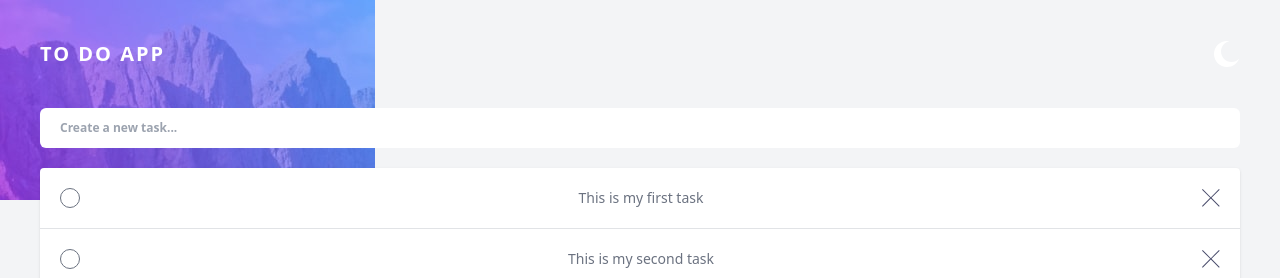
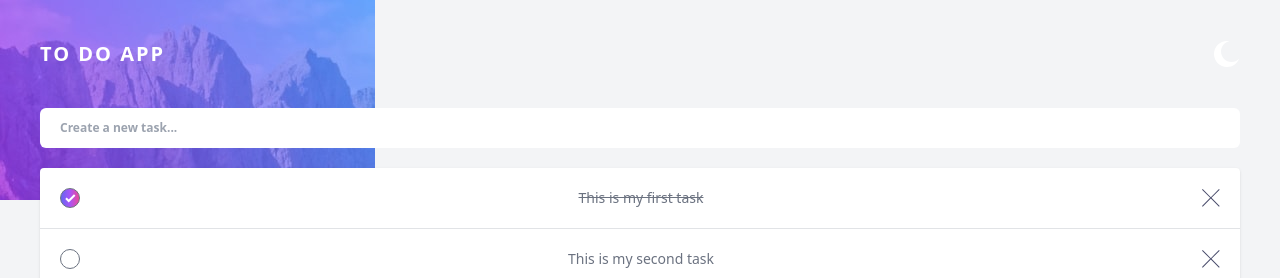
Before and after one commit to CandelaOlha/tailwind-react-to-do-app, a React (Vite) app: page / in a window 1280 px wide. Shown: the top 278 px of the page. Built offline with nearby package versions, Linux system fonts and the light colour scheme.

Commit message:
added logic to update task status

```diff
--- a/src/App.jsx
+++ b/src/App.jsx
@@ -23,10 +23,18 @@ const App = () => {
     setTasks([...tasks, newTask]);
   };
 
+  const updateTaskStatus = (id) => {
+    console.log("Update task status", id);
+  };
+
   return (
     <div className="bg-gray-100 bg-[url('./assets/bg-mobile-light.jpg')] bg-no-repeat h-screen">
       <Header />
-      <MainContainer tasks={tasks} addTask={addTask} />
+      <MainContainer
+        tasks={tasks}
+        addTask={addTask}
+        updateTaskStatus={updateTaskStatus}
+      />
       <TasksFilter />
       <Footer />
     </div>
--- a/src/components/MainContainer.jsx
+++ b/src/components/MainContainer.jsx
@@ -3,11 +3,11 @@ import TasksContainer from "./TasksContainer";
 import ClearTasks from "./ClearTasks";
 import PropTypes from "prop-types";
 
-const MainContainer = ({ tasks, addTask }) => {
+const MainContainer = ({ tasks, addTask, updateTaskStatus }) => {
   return (
     <main className="mx-10">
       <Form addTask={addTask} />
-      <TasksContainer tasks={tasks} />
+      <TasksContainer tasks={tasks} updateTaskStatus={updateTaskStatus} />
       <ClearTasks />
     </main>
   );
@@ -16,6 +16,7 @@ const MainContainer = ({ tasks, addTask }) => {
 MainContainer.propTypes = {
   tasks: PropTypes.array.isRequired,
   addTask: PropTypes.func.isRequired,
+  updateTaskStatus: PropTypes.func.isRequired,
 };
 
 export default MainContainer;
--- a/src/components/Task.jsx
+++ b/src/components/Task.jsx
@@ -2,13 +2,25 @@ import CrossIcon from "./icons/CrossIcon";
 import CheckIcon from "./icons/CheckIcon";
 import PropTypes from "prop-types";
 
-const Task = ({ task }) => {
+const Task = ({ task, updateTaskStatus }) => {
   return (
     <article className="flex justify-between p-5 border-b border-gray-500 border-opacity-20 border-solid">
-      <button className="flex justify-center items-center h-5 w-5 border border-gray-500 border-solid rounded-full">
-        <CheckIcon />
+      <button
+        onClick={() => updateTaskStatus(task.id)}
+        className={`flex justify-center items-center h-5 w-5 border border-gray-500 border-solid rounded-full ${
+          task.completed &&
+          "bg-gradient-to-r from-indigo-500 via-purple-500 to-pink-500"
+        }`}
+      >
+        {task.completed && <CheckIcon />}
       </button>
-      <p className="text-sm text-gray-500 font-medium">{task.description}</p>
+      <p
+        className={`text-sm text-gray-500 font-medium ${
+          task.completed && "line-through"
+        }`}
+      >
+        {task.description}
+      </p>
       <button>
         <CrossIcon />
       </button>
@@ -18,6 +30,7 @@ const Task = ({ task }) => {
 
 Task.propTypes = {
   task: PropTypes.object.isRequired,
+  updateTaskStatus: PropTypes.func.isRequired,
 };
 
 export default Task;
--- a/src/components/TasksContainer.jsx
+++ b/src/components/TasksContainer.jsx
@@ -1,11 +1,11 @@
 import Task from "./Task";
 import PropTypes from "prop-types";
 
-const TasksContainer = ({ tasks }) => {
+const TasksContainer = ({ tasks, updateTaskStatus }) => {
   return (
     <div className="bg-white shadow rounded-t">
       {tasks.map((task) => (
-        <Task key={task.id} task={task} />
+        <Task key={task.id} task={task} updateTaskStatus={updateTaskStatus} />
       ))}
     </div>
   );
@@ -13,6 +13,7 @@ const TasksContainer = ({ tasks }) => {
 
 TasksContainer.propTypes = {
   tasks: PropTypes.array.isRequired,
+  updateTaskStatus: PropTypes.func.isRequired,
 };
 
 export default TasksContainer;
```
